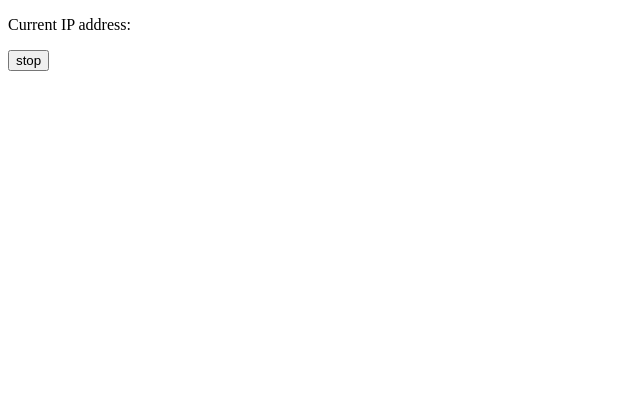
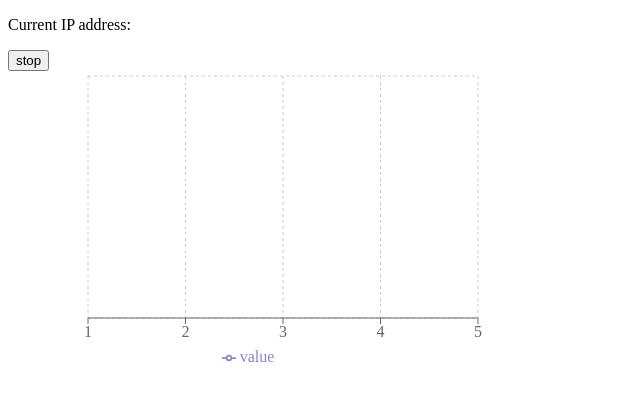
Before and after one commit to mcothin9/BCI_Frontend_JS, a React app: page / in a window 1280 px wide. Shown: the top 400 px of the page, without its empty margins (0-640 px from the left). Built offline with nearby package versions, Linux system fonts and the light colour scheme.

Commit message:
build: Plot

```diff
--- a/package.json
+++ b/package.json
@@ -33,7 +33,9 @@
     "@emotion/react": "^11.10.6",
     "@emotion/styled": "^11.10.6",
     "@mui/material": "^5.11.15",
+    "axios": "^1.3.4",
     "react": "^18.2.0",
-    "react-dom": "^18.2.0"
+    "react-dom": "^18.2.0",
+    "recharts": "^2.5.0"
   }
 }
--- a/src/App.js
+++ b/src/App.js
@@ -1,10 +1,12 @@
 import React from 'react';
 import Header from './Header';
+import Plot from "./Plot";
 
 function App() {
     return (
         <div>
             <Header buttonType={"stop"} />
+            <Plot />
         </div>
     );
 }
--- a/src/Plot.jsx
+++ b/src/Plot.jsx
@@ -0,0 +1,50 @@
+import React, { useState, useEffect } from 'react';
+import axios from 'axios';
+import { LineChart, Line, XAxis, YAxis, CartesianGrid, Tooltip, Legend } from 'recharts';
+
+const fetchData = async () => {
+    try {
+        const response = await axios.get('http://localhost:3000');
+        return response.data;
+    } catch (error) {
+        console.error('Error fetching data:', error);
+    }
+};
+
+const Plot = () => {
+    const [data, setData] = useState([]);
+
+    useEffect(() => {
+        const intervalId = setInterval(async () => {
+            const newData = await fetchData();
+            setData((prevData) => [
+                ...prevData.slice(Math.max(prevData.length - 60, 0)),
+                { second: prevData.length + 1, value: newData.value },
+            ]);
+        }, 1000);
+
+        return () => {
+            clearInterval(intervalId);
+        };
+    }, []);
+
+    return (
+        <div>
+            <LineChart
+                width={500}
+                height={300}
+                data={data}
+                margin={{ top: 5, right: 30, left: 20, bottom: 5 }}
+            >
+                <CartesianGrid strokeDasharray="3 3" />
+                <XAxis dataKey="second" />
+                <YAxis />
+                <Tooltip />
+                <Legend />
+                <Line type="monotone" dataKey="value" stroke="#8884d8" activeDot={{ r: 8 }} />
+            </LineChart>
+        </div>
+    );
+};
+
+export default Plot;
```
Also changed, not shown: 1 other file (tests, documents, lock files or other folders).
